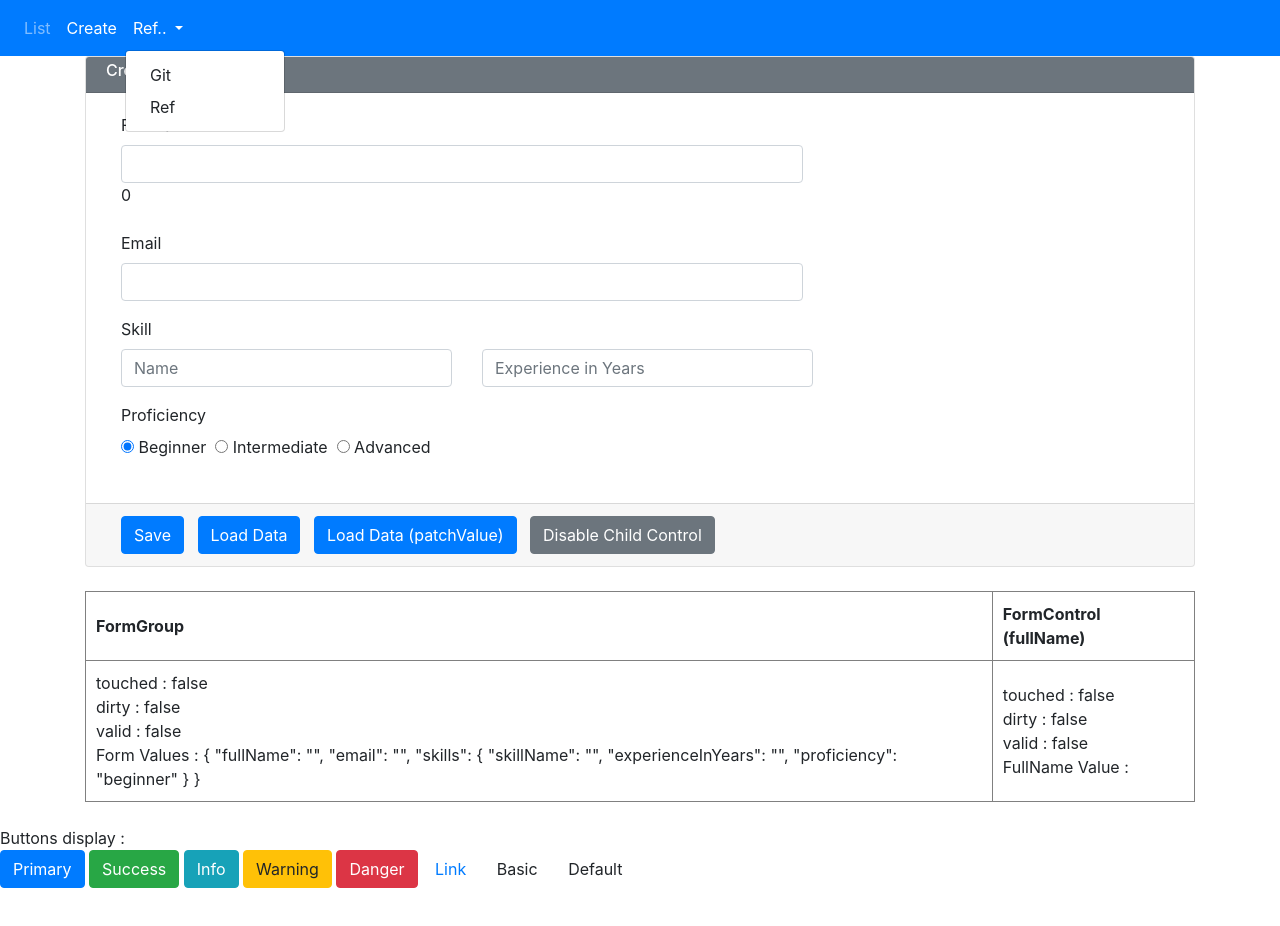
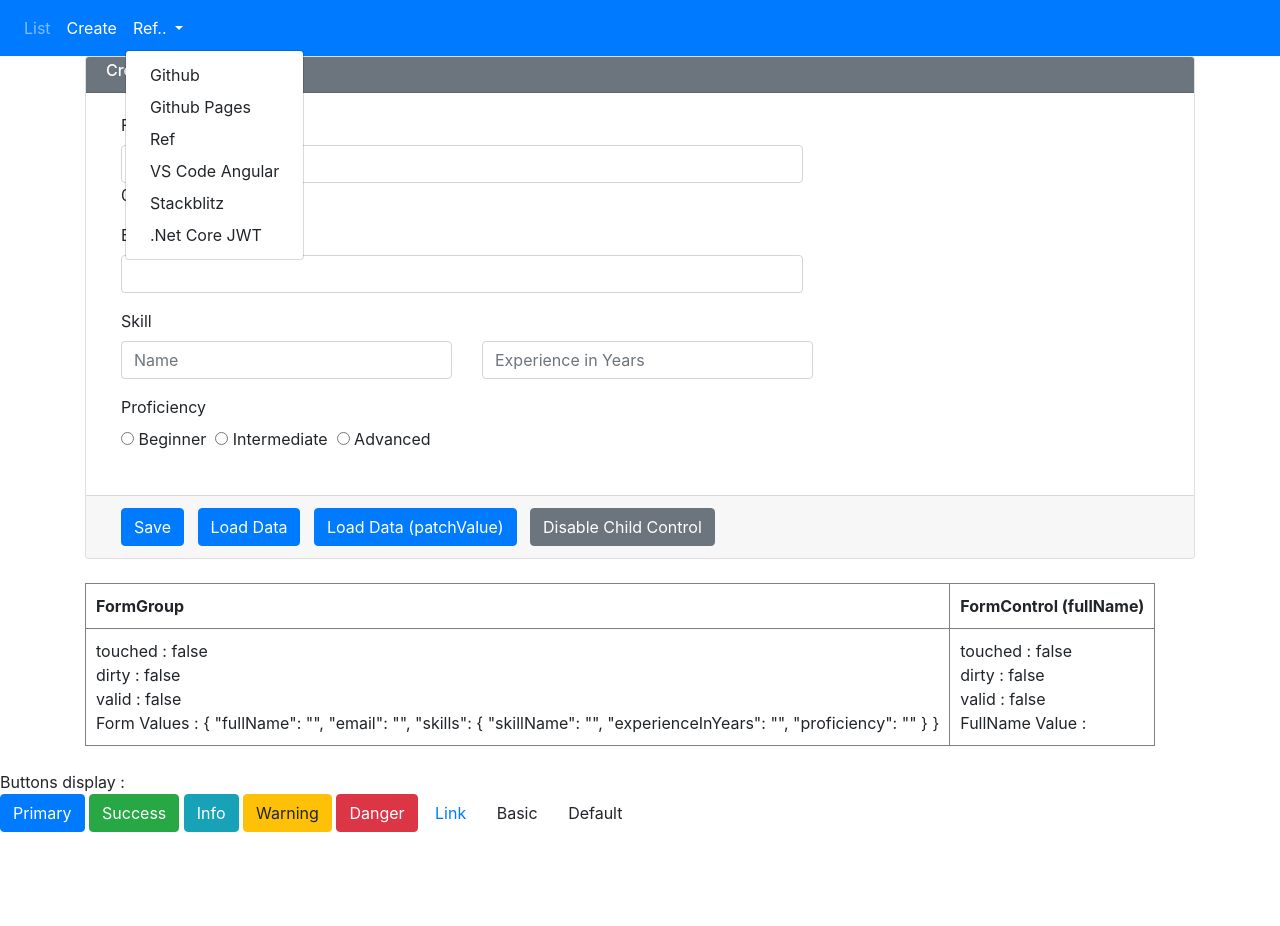
Before and after one commit to elaiyakumar/ngPG, an Angular app: page /create in a window 1280 px wide. Both pictures are taken after a click on the link "Ref..". After the commit the page ends 872 px from the top, so only its background shows below. Built offline with nearby package versions, Linux system fonts and the light colour scheme.

Commit message:
Validation logic to reactive Form component class

```diff
--- a/src/app/app.component.html
+++ b/src/app/app.component.html
@@ -17,10 +17,15 @@
       <div class="dropdown-menu">
         <!-- <a  class="dropdown-item"  routerLinkActive="active" routerLink="create">Create</a> -->
         <!-- <a class="dropdown-item" href="https://www.youtube.com/watch?v=MPuXl1DS1vU&list=PL6n9fhu94yhWNJaDgh0mfae_9xoQ4E_Zj&index=9">Ref</a>
-         <a class="dropdown-item" href="http://csharp-video-tutorials.blogspot.com/2018/09/angular-6-tutorial-for-beginners.html">Source Text </a> -->
-         <a class="dropdown-item" href="https://github.com/elaiyakumar/ngPG">Git</a>
-            <a class="dropdown-item" href="http://csharp-video-tutorials.blogspot.com/2018/09/angular-6-tutorial-for-beginners.html">Ref</a>
+        <a class="dropdown-item" href="http://csharp-video-tutorials.blogspot.com/2018/09/angular-6-tutorial-for-beginners.html">Source Text </a> -->
+        <a class="dropdown-item" href="https://github.com/elaiyakumar/ngPG">Github </a>
+        <a class="dropdown-item" href="https://elaiyakumar.github.io/ngPG/">Github Pages</a>
+        <a class="dropdown-item" href="http://csharp-video-tutorials.blogspot.com/2018/09/angular-6-tutorial-for-beginners.html">Ref</a>
+        <a class="dropdown-item" href="https://code.visualstudio.com/docs/nodejs/angular-tutorial">VS Code Angular</a>
+        <a class="dropdown-item" href="https://ngpg.stackblitz.io">Stackblitz</a>
+        <a class="dropdown-item" href="https://jasonwatmore.com/post/2019/10/11/aspnet-core-3-jwt-authentication-tutorial-with-example-api">.Net Core JWT</a>
 
+        <!-- http://blazorhelpwebsite.com/Blog/tabid/61/EntryId/4305/Implementing-PrimeNG-FileUpload-in-a-Net-Core-Application.aspx -->
       </div>
     </li>
   </ul>
--- a/src/app/employee/create-employee.component.html
+++ b/src/app/employee/create-employee.component.html
@@ -9,24 +9,22 @@
             <div class="form-group">
                 <label class="col-sm-2 control-label" for="fullName">Full Name</label>
                 <div class="col-sm-8 ">
-                    <input id="fullName" formControlName="fullName" type="text" class="form-control " [ngClass]="{'is-invalid': employeeForm.get('fullName').errors &&
-                                    (employeeForm.get('fullName').touched || employeeForm.get('fullName').dirty)}">
-                    <span class="text-muted" *ngIf="employeeForm.get('fullName').errors &&
-                        (employeeForm.get('fullName').touched || employeeForm.get('fullName').dirty)">
-                        <span *ngIf="employeeForm.get('fullName').errors.required">
-                            Full Name is required </span>
-                            <span *ngIf="employeeForm.get('fullName').errors.minlength  || employeeForm.get('fullName').errors.maxlength">
-                                    Full Name must have minimum of 3 and upto 10 chars.
-                            </span>
-                    </span>
-                    <label>{{fullNameLength }}</label>
+                    <div> <input id="fullName" formControlName="fullName" type="text" class="form-control"
+                            [ngClass]="{'is-invalid': formErrors.fullName.length > 0}" (blur)="logValidationErrors()">
+                    </div>
+                    <div>{{fullNameLength }}</div>
+                    <span class="text-muted" *ngIf="formErrors.fullName">
+                        {{formErrors.fullName}}</span>
                 </div>
             </div>
 
             <div class="form-group">
                 <label class="col-sm-2 control-label" for="email">Email</label>
                 <div class="col-sm-8">
-                    <input id="email" formControlName="email" type="text" class="form-control">
+                    <input id="email" formControlName="email" type="text" class="form-control"
+                    [ngClass]="{'is-invalid': formErrors.email.length > 0}" (blur)="logValidationErrors()">
+                    <span class="text-muted" *ngIf="formErrors.email">
+                        {{formErrors.email}}</span>
                 </div>
             </div>
 
@@ -38,31 +36,38 @@
                     <div class="form-group row" style="margin-left:0px;">
                         <div class="col-sm-2 col-md-4 col-lg-4 ">
                             <input type="text" class="form-control" id="skillName" placeholder="Name"
-                                formControlName="skillName">
+                                formControlName="skillName"
+                                [ngClass]="{'is-invalid': formErrors.skillName.length > 0}" (blur)="logValidationErrors()">
                         </div>
                         <div class="col-sm-2 col-md-4 col-lg-4">
                             <input type="text" placeholder="Experience in Years" class="form-control"
-                                formControlName="experienceInYears">
+                                formControlName="experienceInYears"
+                                [ngClass]="{'is-invalid': formErrors.experienceInYears.length > 0}" (blur)="logValidationErrors()">
                         </div>
                     </div>
 
                 </div>
-                <div class="form-group">
+                <div class="form-group"  [ngClass]="{'is-invalid': formErrors.proficiency.length > 0}">
                     <label class="col-md-2 control-label">Proficiency</label>
-                    <div class="col-md-8">
-                        <label class="radio-inline">
+                    <div class="col-md-8"  >
+                        <label class="radio-inline" >
                             <input id="proficiency" type="radio" value="beginner"
-                                formControlName="proficiency">&nbsp;Beginner&nbsp;&nbsp;
+                                formControlName="proficiency"
+                                (blur)="logValidationErrors()">&nbsp;Beginner&nbsp;&nbsp;
                         </label>
                         <label class="radio-inline">
                             <input id="proficiency" type="radio" value="intermediate"
-                                formControlName="proficiency">&nbsp;Intermediate&nbsp;&nbsp;
+                                formControlName="proficiency"
+                                (blur)="logValidationErrors()">&nbsp;Intermediate&nbsp;&nbsp;
                         </label>
                         <label class="radio-inline">
                             <input id="proficiency" type="radio" value="advanced"
-                                formControlName="proficiency">&nbsp;Advanced&nbsp;&nbsp;
+                                formControlName="proficiency"
+                                (blur)="logValidationErrors()">&nbsp;Advanced&nbsp;&nbsp;
                         </label>
                     </div>
+                    <span class="text-muted" *ngIf="formErrors.proficiency">
+                        {{formErrors.proficiency}}</span>
                 </div>
 
             </div>
@@ -74,7 +79,8 @@
                 <button class="btn btn-primary" type="button" (click)="onLoadClick()"> Load Data</button>&nbsp;&nbsp;
                 <button class="btn btn-primary" type="button" (click)="onLoadPartialClick()"> Load Data
                     (patchValue)</button>&nbsp;&nbsp;
-                <button class="btn btn-secondary" type="button" (click)="disableChildControl()"> Disable Child Control</button>
+                <button class="btn btn-secondary" type="button" (click)="disableChildControl()"> Disable Child
+                    Control</button>
             </div>
         </div>
     </div>
--- a/src/app/employee/create-employee.component.ts
+++ b/src/app/employee/create-employee.component.ts
@@ -27,7 +27,7 @@ export class CreateEmployeeComponent implements OnInit {
     'fullName': {
       'required': 'Full Name is required.',
       'minlength': 'Full Name must be greater than 3 characters.',
-      'maxlength': 'Full Name must be less than 10 characters.'
+      'maxlength': 'Full Name must be less than 6 characters.'
     },
     'email': {
       'required': 'Email is required.'
@@ -48,19 +48,21 @@ export class CreateEmployeeComponent implements OnInit {
 
   ngOnInit() {
     this.employeeForm = this.fb.group({
-      fullName: ['', [Validators.required, Validators.minLength(3), Validators.maxLength(10)]],
+      fullName: ['', [Validators.required,  Validators.maxLength(6),  Validators.minLength(3)]],
       email: ['', Validators.required],
       skills: this.fb.group({
         skillName: ['', Validators.required],
         experienceInYears: ['', Validators.required],
-        proficiency: ['beginner'],
+        proficiency:  ['', Validators.required]
       })
     });
 
     // Subscribe to valueChanges observable
     this.employeeForm.get('fullName').valueChanges.subscribe(
       (value: string) => {
+
         this.fullNameLength = value.length;
+        // this.logValidationErrors(this.employeeForm);
       });
 
     // Subscribe to nested form valueChanges i.e skills
@@ -103,13 +105,14 @@ export class CreateEmployeeComponent implements OnInit {
       const abstractControl = this.employeeForm.get(key);
       if (abstractControl instanceof FormGroup) {
         abstractControl.disable();
+        // abstractControl.disabled;
       } else {
 
       }
     });
   }
 
-  logValidationErrors(group : FormGroup) : void {
+  logValidationErrors(group: FormGroup = this.employeeForm): void {
     Object.keys(group.controls).forEach((key: string) => {
 
       const abstractControl = group.get(key);
@@ -117,21 +120,24 @@ export class CreateEmployeeComponent implements OnInit {
       if (abstractControl instanceof FormGroup) {
         this.logValidationErrors(abstractControl);
       }
-      else
-      {
-        if (abstractControl && !abstractControl.valid)
-        {
-          const messages = this.validationMessages[key];
-           this.formErrors[key] =  [];
-          for(const errorKey in abstractControl.errors)
-          {
-            if(errorKey)
+      else {
+        if (abstractControl) {
+          if (!abstractControl.valid &&
+            (abstractControl.touched || abstractControl.dirty))
             {
-              this.formErrors[key] += messages[errorKey] + '  ';
-            }
+              const messages = this.validationMessages[key];
+              this.formErrors[key] = [];
+              for (const errorKey in abstractControl.errors) {
+                if (errorKey) {
+                  //console.log(errorKey + "-->" + messages[errorKey] + " ->(" + key + ") ->" + this.formErrors.fullName);
+                  this.formErrors[key] += messages[errorKey] + ' ... ';
+                }
+              }
+          }
+          else {
+            this.formErrors[key] = [];
           }
         }
-
       }
     });
   }
```
